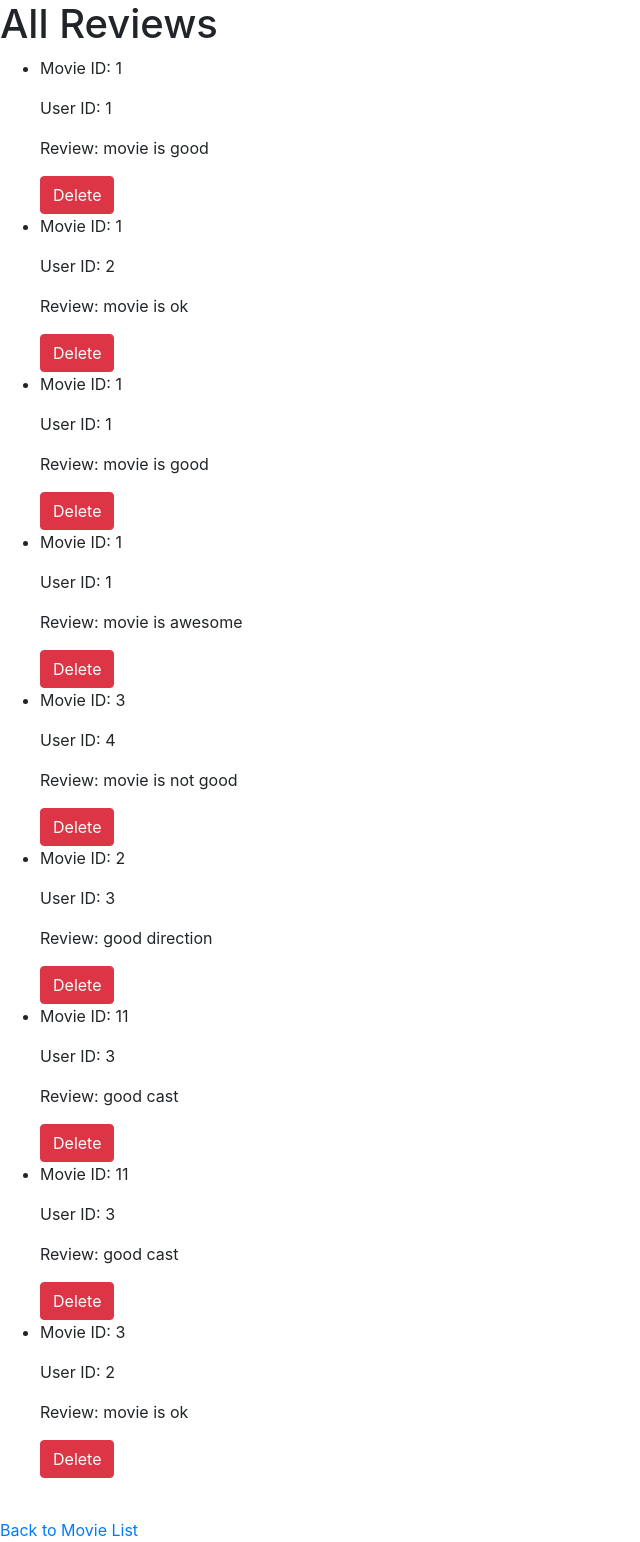
After one commit to nagrapoonam/MoviWeb, a Flask app: page /list_reviews in a window 1280 px wide. The commit adds this page. Shown: the whole page, without its empty margins (0-640 px from the left). Run offline with Flask 3, Linux system fonts and the light colour scheme; some libraries are stand-ins or nearby versions.

Commit message:
code update

```diff
--- a/app.py
+++ b/app.py
@@ -1,31 +1,167 @@
-from flask import Flask, render_template, request
-from flask_sqlalchemy import SQLAlchemy
+from flask import Flask, render_template, request, redirect, url_for, make_response
 from datamanager.sqlite_data_manager import SQLiteDataManager
-from data_models import db,User, Movie, UserMovie
+from data_models import db,User, Movie, Review
+from MoviWeb.api import api  # Importing the API blueprint
+
+
+
+
+
 
 app = Flask(__name__)
+app.register_blueprint(api, url_prefix='/api')  # Registering the blueprint
 
 app.config[
     'SQLALCHEMY_DATABASE_URI'] = 'sqlite:///C:/Users/User/PycharmProjects/SE107.3/MoviWeb/data/moviwebapp.sqlite3'
 app.config['SQLALCHEMY_TRACK_MODIFICATIONS'] = False
 
-# db = SQLAlchemy()
+
+
 db.init_app(app)
 
-# db = SQLAlchemy(app)  # Initialize SQLAlchemy with the app
 
-data_manager = SQLiteDataManager(app)  # Pass the app directly here
+
+data_manager = SQLiteDataManager(db)  # Pass the app directly here
+
+
+
+
+
+
 
 @app.route('/')
 def index():
     users = data_manager.list_all_users()
     return render_template('index.html', users=users)
-    # return render_template('index.html')
+
+
+@app.route('/add_user', methods=['GET', 'POST'])
+def add_user():
+    if request.method == 'POST':
+        username = request.form.get('username')
+        email = request.form.get('email')
+        password = request.form.get('password')
+
+        new_user = User(username=username, email=email, password=password)
+        data_manager.add_user(new_user)
+
+        return redirect(url_for('index'))
+
+    return render_template('add_user.html')
+
+
+@app.route('/list_users')
+def list_users():
+    users = data_manager.list_all_users()
+    return render_template('list_users.html', users=users)
+
+
+@app.route('/add_movie', methods=['GET', 'POST'])
+def add_movie():
+    if request.method == 'POST':
+        title = request.form.get('title')
+        director = request.form.get('director')
+        release_year = int(request.form.get('release_year'))
+        rating = float(request.form.get('rating'))
+
+        new_movie = Movie(title=title, director=director,
+                          release_year=release_year, rating=rating)
+        data_manager.add_movie(new_movie)
+
+        return redirect(url_for('list_movies'))
+
+    return render_template('add_movie.html')
+
+
+@app.route('/update_movie/<int:movie_id>', methods=['GET', 'POST'])
+def update_movie(movie_id):
+    movie = Movie.query.get(movie_id)
+    if not movie:
+        return "Movie not found", 404
+
+    if request.method == 'POST':
+        title = request.form.get('title')
+        director = request.form.get('director')
+        release_year = int(request.form.get('release_year'))
+        rating = float(request.form.get('rating'))
+
+        movie.title = title
+        movie.director = director
+        movie.release_year = release_year
+        movie.rating = rating
+
+        data_manager.update_movie(movie)
+
+        return redirect(url_for('list_movies'))
+
+    return render_template('update_movie.html', movie=movie)
+
+
+@app.route('/delete_movie/<int:movie_id>', methods=['POST'])
+def delete_movie(movie_id):
+    movie = Movie.query.get(movie_id)
+    if not movie:
+        return "Movie not found", 404
+
+    data_manager.delete_movie(movie_id)
+
+    return redirect(url_for('list_movies'))
+
+
+@app.route('/list_movies')
+def list_movies():
+    movies = Movie.query.all()
+    return render_template('list_movies.html', movies=movies)
+
+
+@app.route('/add_review', methods=['GET', 'POST'])
+def add_review():
+    if request.method == 'POST':
+        user_id = int(request.form.get('user_id'))
+        movie_id = int(request.form.get('movie_id'))
+        review_text = request.form.get('review_text')
+
+        # Create a new Review instance
+        new_review = Review(user_id=user_id, movie_id=movie_id, review_text=review_text)
+
+        # Add the new review to the database
+        db.session.add(new_review)
+        db.session.commit()
+
+        return redirect(url_for('list_reviews'))  # Redirect to list_reviews with movie_id
+
+    # If it's a GET request, render the add_review.html template
+    return render_template('add_review.html')
+
+
+@app.route('/list_reviews')
+def list_reviews():
+    reviews = data_manager.list_all_reviews()  # Modify this method accordingly
+    return render_template('list_review.html', reviews=reviews)
+
+
+@app.route('/delete_review/<int:review_id>', methods=['GET', 'POST'])
+def delete_review(review_id):
+    if request.method == 'POST':
+        review = data_manager.get_review_by_id(review_id)
+        if review:
+            data_manager.delete_review(review)
+            message = "Review deleted successfully."
+        else:
+            message = "Review not found."
+
+    reviews = data_manager.list_all_reviews()  # You need to modify this method accordingly
+    return render_template('list_review.html', reviews=reviews,
+                           message=message)
+
+
+
+
 
 if __name__ == '__main__':
     app.run(host="0.0.0.0", port=5000, debug=True)
 
 
 #create the database tables
-# with app.app_context():
-#     db.create_all()
+with app.app_context():
+    db.create_all()
--- a/datamanager/sqlite_data_manager.py
+++ b/datamanager/sqlite_data_manager.py
@@ -1,20 +1,13 @@
-from MoviWeb.datamanager.data_manager_interface import DataManagerInterface
-from MoviWeb.data_models import db, User, Movie, UserMovie
+from datamanager.data_manager_interface import DataManagerInterface
+from data_models import db,User, Movie, UserMovie, Review
 from flask_sqlalchemy import SQLAlchemy
 
 
 
 class SQLiteDataManager(DataManagerInterface):
     def __init__(self, db_file_name):
-        # self.db = SQLAlchemy(db_file_name)
         self.db = db_file_name
-    # def __init__(self, app):
-    #     self.db = SQLAlchemy(app)
-    # def __init__(self, db):
-    #     self.db = db
-        # self.db = SQLAlchemy(db_file_name)
-        # self.db = SQLAlchemy()
-        # self.db.init_app(db_file_name)
+
 
     def list_all_users(self):
         return User.query.all()
@@ -47,3 +40,23 @@ class SQLiteDataManager(DataManagerInterface):
         if movie:
             self.db.session.delete(movie)
             self.db.session.commit()
+
+    def commit(self):
+        self.db.session.commit()
+
+    def get_user_by_id(self, user_id):
+        return User.query.get(user_id)
+
+    def get_movie_by_id(self, movie_id):
+        return Movie.query.get(movie_id)
+
+    def list_all_reviews(self):
+        reviews = Review.query.all()
+        return reviews
+
+    def get_review_by_id(self, review_id):
+        return Review.query.get(review_id)
+
+    def delete_review(self, review):
+        db.session.delete(review)
+        db.session.commit()
--- /dev/null
+++ b/templates/list_review.html
@@ -0,0 +1,29 @@
+<!DOCTYPE html>
+<html>
+<head>
+    <link rel="stylesheet" href="https://stackpath.bootstrapcdn.com/bootstrap/4.3.1/css/bootstrap.min.css">
+    <title>List Reviews</title>
+</head>
+<body>
+    {% if message %}
+    <div class="alert alert-info">
+        {{ message }}
+    </div>
+    {% endif %}
+    <h1>All Reviews</h1>
+    <ul>
+        {% for review in reviews %}
+             <li>
+                <p>Movie ID: {{ review.movie_id }}</p>
+                <p>User ID: {{ review.user_id }}</p>
+                <p>Review: {{ review.review_text }}</p>
+                <form method="POST" action="{{ url_for('delete_review', review_id=review.review_id) }}">
+                    <button type="submit" class="btn btn-danger">Delete</button>
+                </form>
+            </li>
+        {% endfor %}
+    </ul>
+    <br>
+    <a href="{{ url_for('list_movies') }}" target="_blank">Back to Movie List</a>
+</body>
+</html>
```
Also changed, not shown: api.py (added, +44 -0 lines), data_models.py (+20 -0 lines), templates/add_movie.html (added, +28 -0 lines), templates/add_review.html (added, +28 -0 lines), templates/add_user.html (+9 -5 lines), templates/index.html (+14 -3 lines), templates/list_movies.html (added, +23 -0 lines), templates/list_users.html (added, +17 -0 lines), templates/update_movie.html (added, +29 -0 lines), data/moviwebapp.sqlite3.
